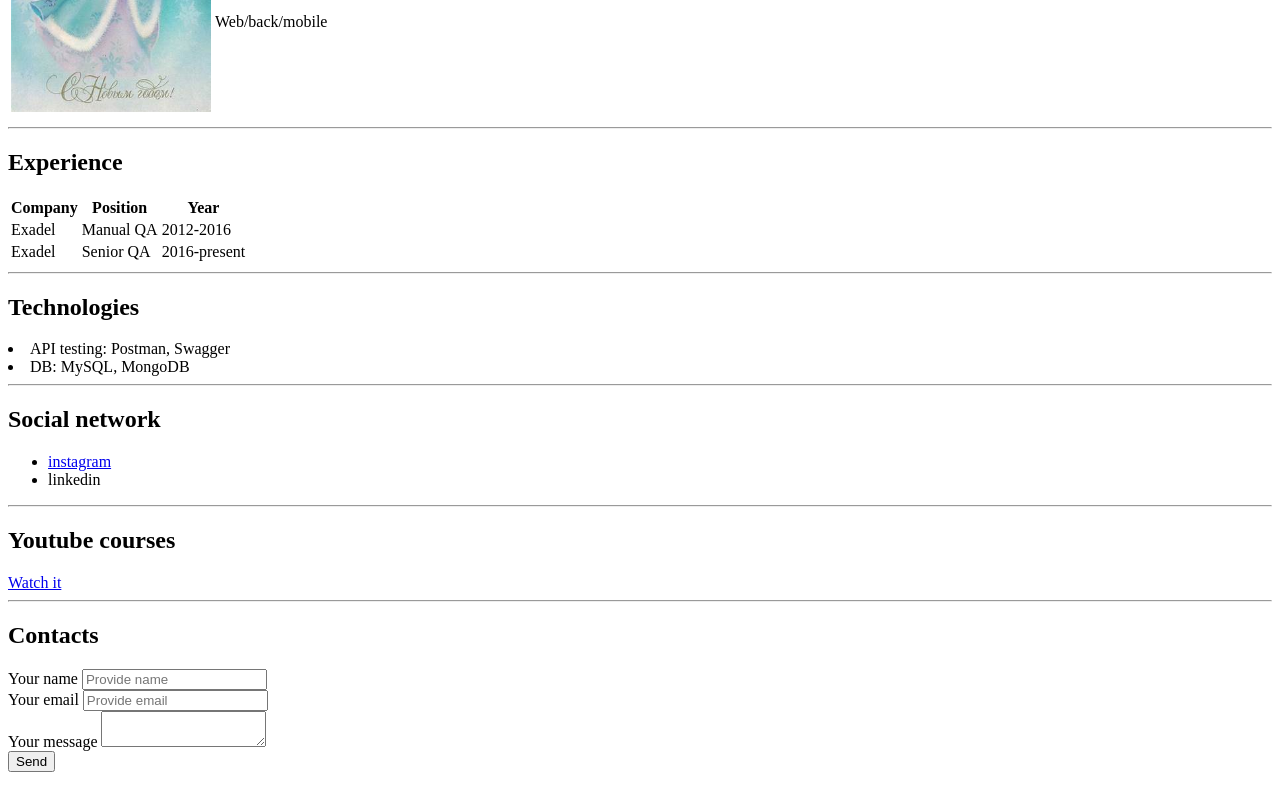
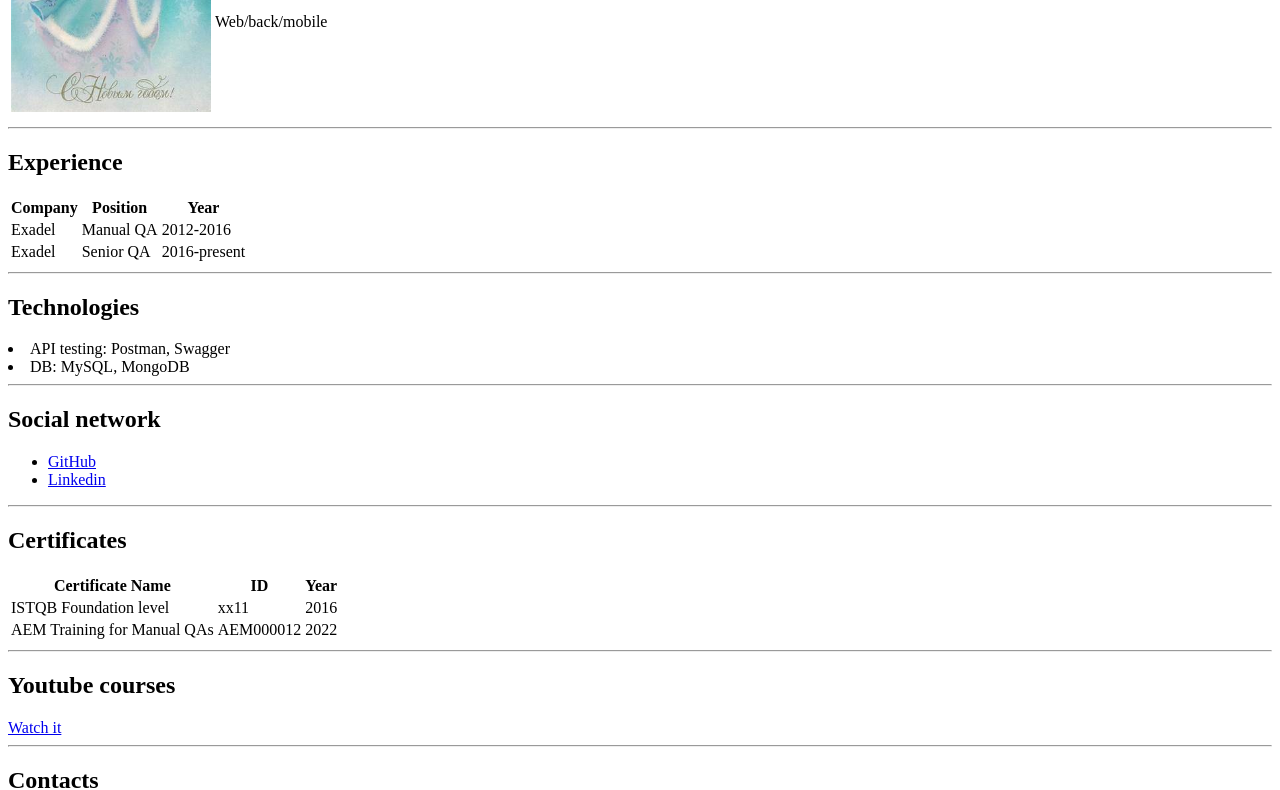
Before and after one commit to Nadzejka21/CV, a plain HTML site: page index.html in a window 1280 px wide. Shown: the part 181-971 px from the top of the page. Drawn offline with Linux system fonts and the light colour scheme.

Commit message:
Add files via upload

```diff
--- a/index.html
+++ b/index.html
@@ -2,7 +2,7 @@
 <html lang="en">
 <head>
     <meta charset="UTF-8">
-    <title>Perfect manicure</title>
+    <title>CV Nadezhda Terletskaya</title>
 </head>
 <body>
 <table cellspasing = "12">
@@ -18,6 +18,7 @@
 
     <h2>Experience</h2>
     <table>
+
      <tr>
         <th>Company</th>
         <th>Position</th>
@@ -44,9 +45,30 @@
 <hr>
     <h2>Social network</h2>
     <ul>
-        <li><a href="https://instagram.com/terletosha" target="blank">instagram</a></li>
-        <li>linkedin</li>
+        <li><a href="https://github.com/Nadzejka21" target="blank">GitHub</a></li>
+        <li><a href="//www.linkedin.com/in/nadzeya-tsiarletskaya-80014384/" target="_blank">Linkedin </a></li>
     </ul>
+
+<hr>
+    <h2>Certificates</h2>
+    <table>
+        <tr>
+           <th>Certificate Name</th>
+           <th>ID</th>
+           <th>Year</th>
+        </tr>
+        <tr>
+           <td>ISTQB Foundation level</td>
+           <td>xx11</td>
+           <td>2016</td>
+           </tr>
+           <tr>
+           <td>AEM Training for Manual QAs</td>
+           <td>AEM000012</td>
+           <td>2022</td>
+           </tr>
+       </table>
+
 
 <hr>
     <h2>Youtube courses</h2>
```
